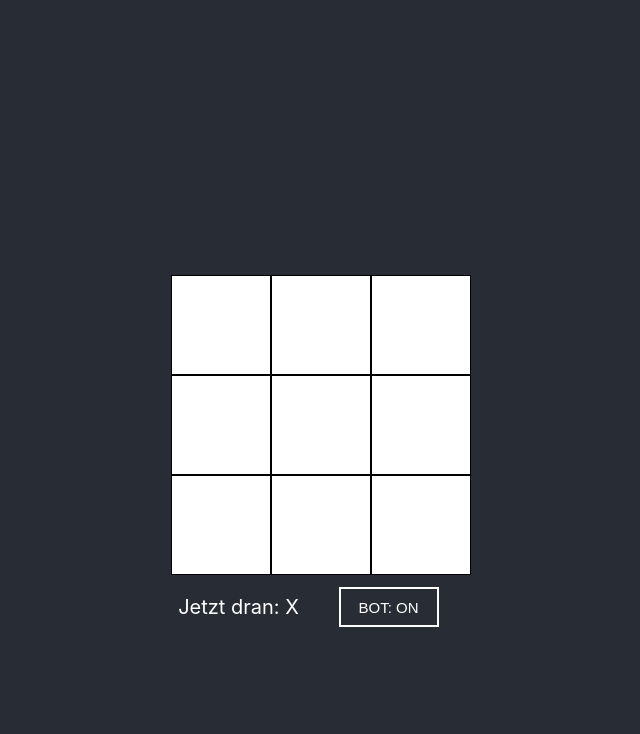
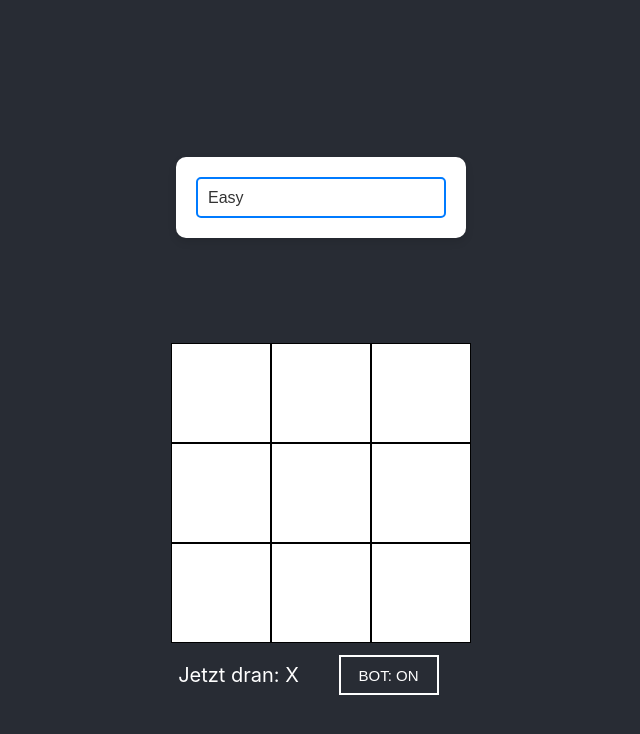
Before and after one commit to onluwin/tic-tac-toe-react, a React (Create React App) app: page / in a window 1280 px wide. Shown: the top 734 px of the page, without its empty margins (319-959 px from the left). Built offline with nearby package versions, Linux system fonts and the light colour scheme.

Commit message:
added opportunity to select game difficulty

```diff
--- a/src/Utils/bot/botMove.js
+++ b/src/Utils/bot/botMove.js
@@ -10,14 +10,14 @@ export const botMove = (board, setBoard, setisXnext, difficultyLevel) => {
   btnRefs.forEach((btn) => (btn.style.pointerEvents = "none"));
 
   switch (difficultyLevel) {
-    case "easy":
+    case "Easy":
       easyMode(copyBoard, board);
       break;
 
-    case "normal":
+    case "Normal":
       break;
 
-    case "impossible":
+    case "Impossible":
       impossibleMode(copyBoard, board);
       break;
 
--- a/src/components/Game.jsx
+++ b/src/components/Game.jsx
@@ -17,7 +17,7 @@ export const Game = () => {
 
   const [isGameActive, setIsGameActive] = useState(false);
 
-  const [difficultyLevel, setDifficultyLevel] = useState("impossible");
+  const [difficultyLevel, setDifficultyLevel] = useState("Easy");
 
   useEffect(() => {
     if (board.every((elem) => elem === null)) {
@@ -124,8 +124,41 @@ export const Game = () => {
     );
   };
 
+  // const selectDifficultyHandler = (e) => {
+  //   console.log(e.target.value);
+  //   setDifficultyLevel(e.target.value);
+  // };
+
   return (
     <div className="wrapper">
+      {/* <div class="dropdown">
+        <button class="dropbtn">Wählen Sie Schwierigkeit aus</button>
+        <div class="dropdown-content">
+          <option href="" data-value="Easy">
+            Easy
+          </option>
+          <option href="" data-value="Normal">
+            Normal
+          </option>
+          <option href="" data-value="Impossible">
+            Impossible
+          </option>
+        </div>
+      </div> */}
+
+      <div className="difficultyContainer">
+        <select
+          onChange={(e) => setDifficultyLevel(e.target.value)}
+          className="difficultySelect"
+          value={difficultyLevel}
+        >
+          <option data-value="Easy">Easy</option>
+          <option data-value="Normal">Normal</option>
+          <option data-value="Impossible">Impossible</option>
+        </select>
+      </div>
+
+      <div className="btnContainer">
         {board.some((elem) => elem !== null) && (
           <button
             type="button"
@@ -143,7 +176,7 @@ export const Game = () => {
             Noch einmal spielen
           </button>
         )}
-
+      </div>
       <Board
         squares={board}
         onClick={(e) => clickHandler(e)}
--- a/src/styles/board.css
+++ b/src/styles/board.css
@@ -3,7 +3,7 @@
   flex-wrap: wrap;
   width: 300px;
   height: 300px;
-  margin-top: 50px;
+  /* margin-top: 50px; */
 }
 .gameResult {
   width: 45%;
--- a/src/styles/game.css
+++ b/src/styles/game.css
@@ -5,6 +5,69 @@
   justify-content: center;
   align-items: center;
   flex-direction: column;
+}
+
+/* DROPDOWN */
+
+/* Стили для кнопки */
+.dropbtn {
+  background-color: #4caf50;
+  color: white;
+  padding: 16px;
+  font-size: 16px;
+  border: none;
+  cursor: pointer;
+  border-radius: 5px;
+  transition: background-color 0.3s;
+}
+
+.dropbtn:hover {
+  background-color: #45a049;
+}
+
+/* Контейнер для выпадающего списка */
+.dropdown {
+  position: relative;
+  display: inline-block;
+  margin-bottom: 20px;
+}
+
+/* Стили для выпадающего содержимого */
+.dropdown-content {
+  display: none;
+  position: absolute;
+  background-color: #f9f9f9;
+  /* min-width: 160px; */
+  width: 100%;
+  box-shadow: 0px 8px 16px 0px rgba(0, 0, 0, 0.2);
+  z-index: 1;
+  border-radius: 5px;
+}
+
+/* Ссылки внутри выпадающего списка */
+.dropdown-content button {
+  color: black;
+  padding: 12px 16px;
+  text-decoration: none;
+  display: block;
+  border-radius: 5px;
+}
+
+.dropdown-content button:hover {
+  background-color: #f1f1f1;
+}
+
+/* Показываем выпадающий список при наведении */
+.dropdown:hover .dropdown-content {
+  display: block;
+}
+
+.btnContainer {
+  display: flex;
+  justify-content: center;
+  /* width: 10px; */
+  height: 10px;
+  margin-bottom: 75px;
 }
 
 .restartBtn {
@@ -32,3 +95,34 @@
     font-size: 17px;
   }
 }
+
+.difficultyContainer {
+  background-color: #fff;
+  padding: 20px;
+  margin-bottom: 20px;
+  width: 250px;
+  border-radius: 10px;
+  box-shadow: 0 4px 8px rgba(0, 0, 0, 0.1);
+}
+
+.difficultySelect {
+  width: 100%;
+  padding: 10px;
+  font-size: 16px;
+  border: 2px solid #007bff;
+  border-radius: 5px;
+  background-color: white;
+  color: #333;
+  appearance: none;
+  outline: none;
+  cursor: pointer;
+  transition: all 0.3s ease;
+}
+
+.difficultySelect:hover {
+  border-color: #007bff;
+}
+option {
+  padding: 10px;
+  color: #333;
+}
```
Also changed, not shown: src/Utils/bot/difficulties/NormalMode.js (added, +8 -0 lines). Lines whose indentation alone changed are shown as unchanged.
